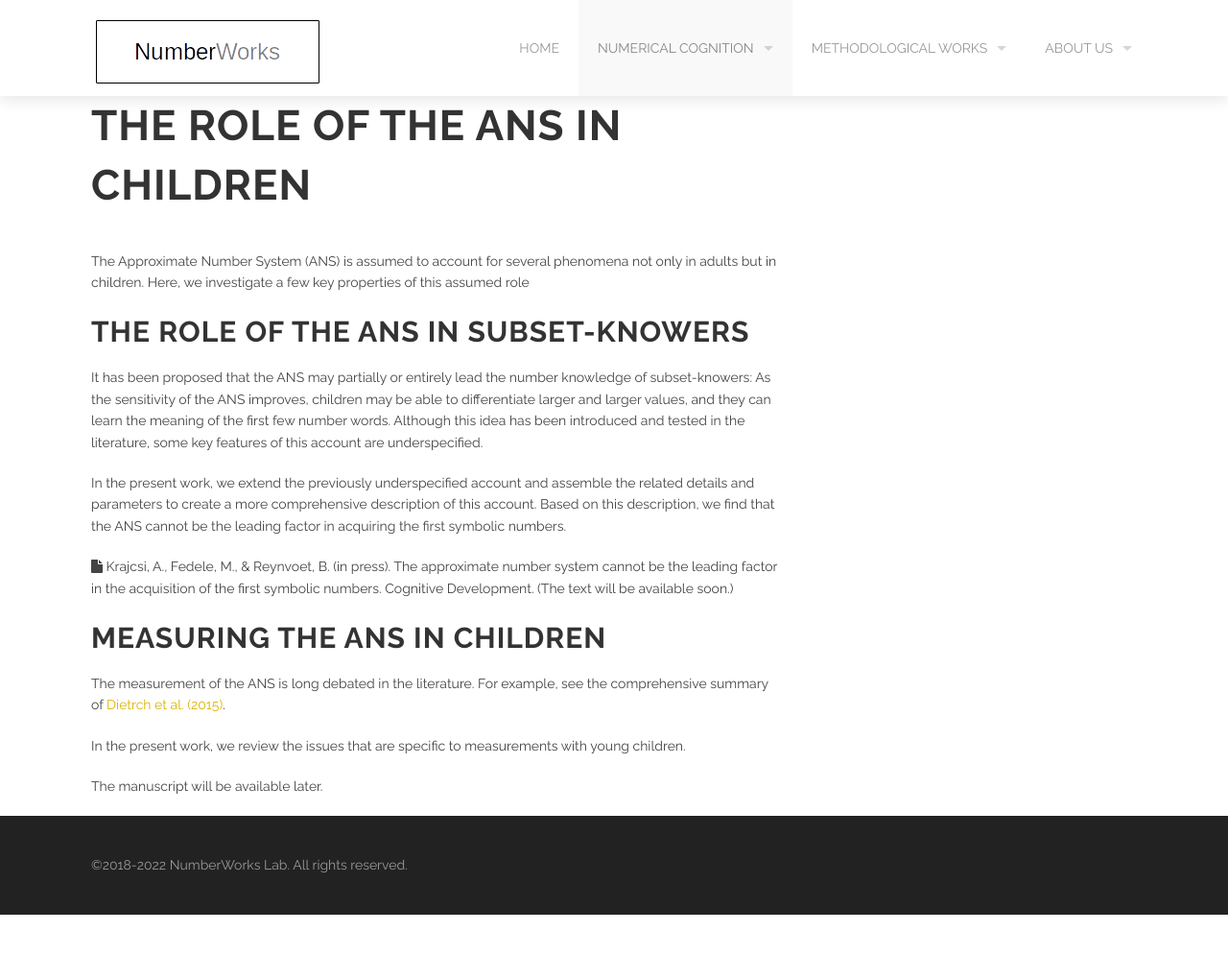
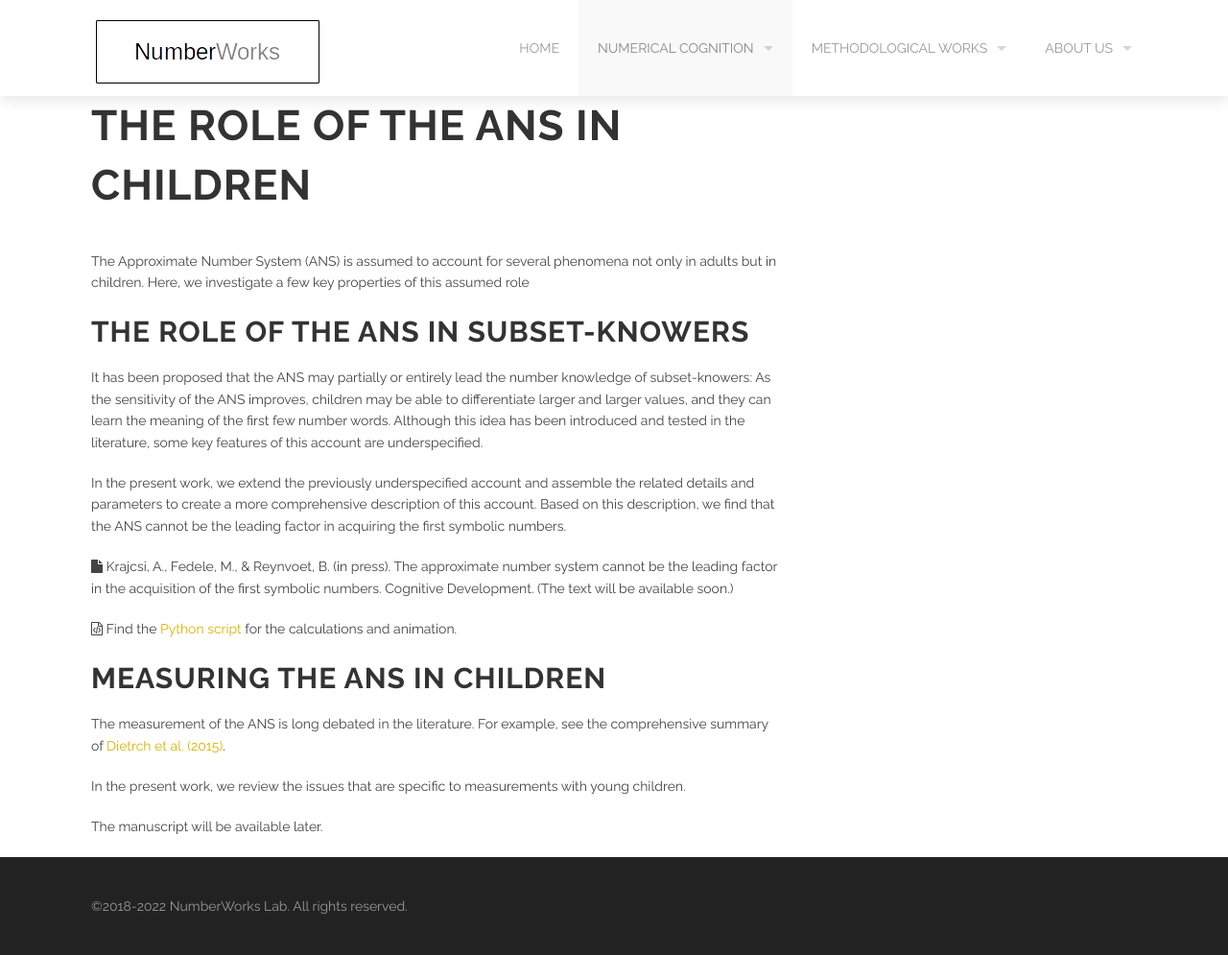
Before and after one commit to theNumberWorks/numberworks_website, a Jekyll site: the page built from ans_in_children.md, in a window 1280 px wide. Shown: the whole page at 96% size. Built offline with Jekyll 4.4.1, drawn with Linux system fonts in a browser that asks for light colours; before the commit the page ends 953 px from its top, so only the background shows below that.

Commit message:
Update ans_in_children.md

```diff
--- a/ans_in_children.md
+++ b/ans_in_children.md
@@ -14,6 +14,8 @@ In the present work, we extend the previously underspecified account and assembl
 
 <i class='fa fa-file'></i> Krajcsi, A., Fedele, M., & Reynvoet, B. (in press). The approximate number system cannot be the leading factor in the acquisition of the first symbolic numbers. Cognitive Development. (The text will be available soon.)
 
+<i class='fa fa-file-code-o'></i> Find the [Python script](https://osf.io/e8kmq/) for the calculations and animation.
+
 ## Measuring the ANS in children
 
 The measurement of the ANS is long debated in the literature. For example, see the comprehensive summary of [Dietrch et al. (2015)](https://doi.org/10.3389/fpsyg.2015.00295).
```
